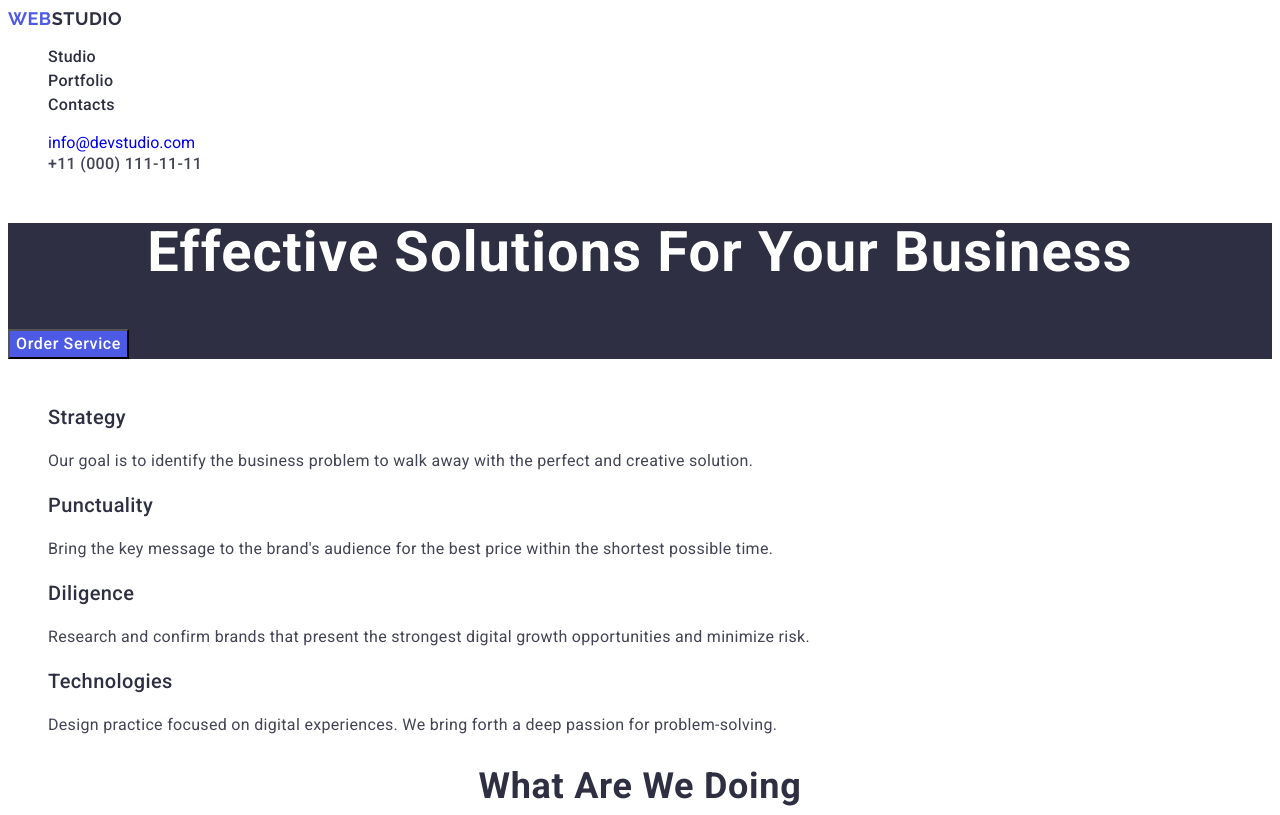
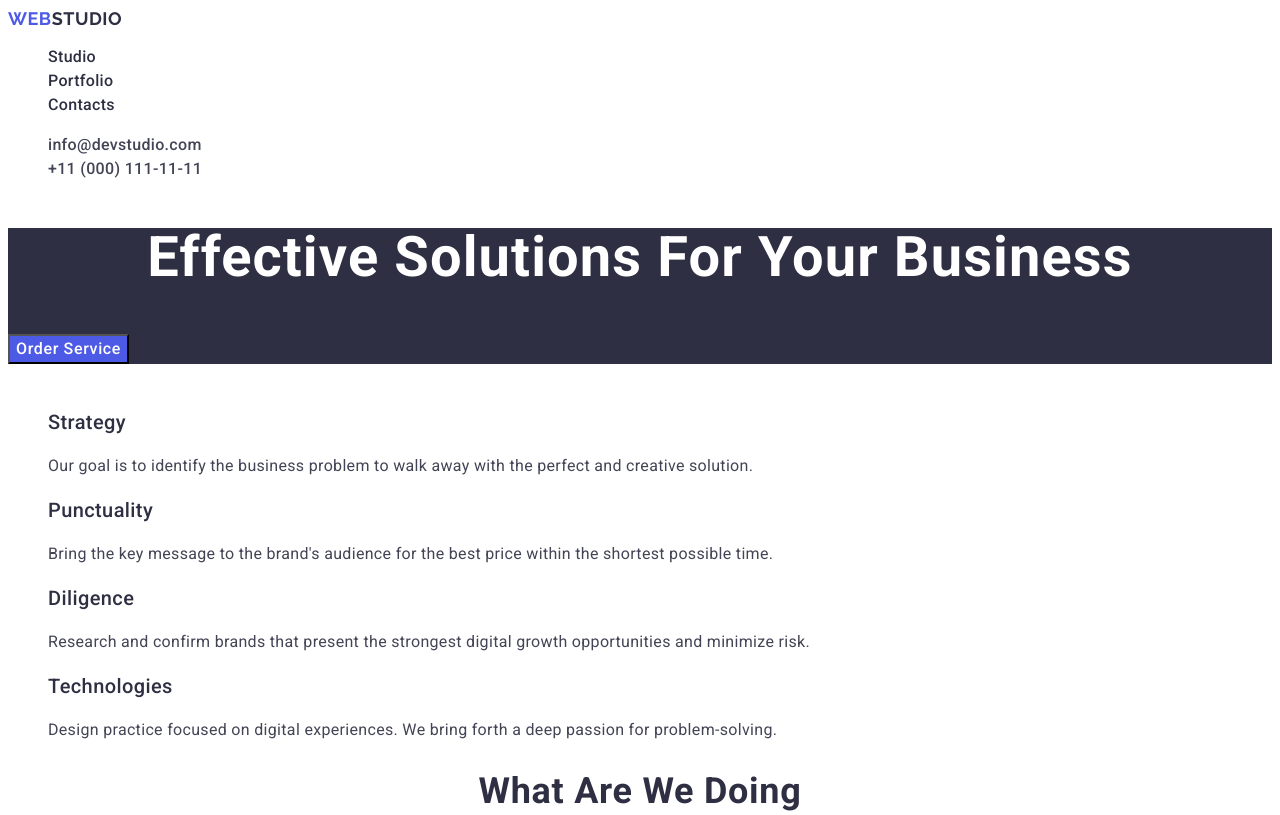
Before and after one commit to lilshudd/goit-markup-hw-02, a plain HTML site: page index.html in a window 1280 px wide. Shown: the top 815 px of the page. Drawn offline with Linux system fonts and the light colour scheme.

Commit message:
Update styles.css

```diff
--- a/css/styles.css
+++ b/css/styles.css
@@ -74,7 +74,7 @@ address{
     letter-spacing: 0.02em;
 }
 
-.header-soc-link{
+.header-soc-link-1{
     color: #434455;
     font-size: 16px;
     font-weight: 500;
```
